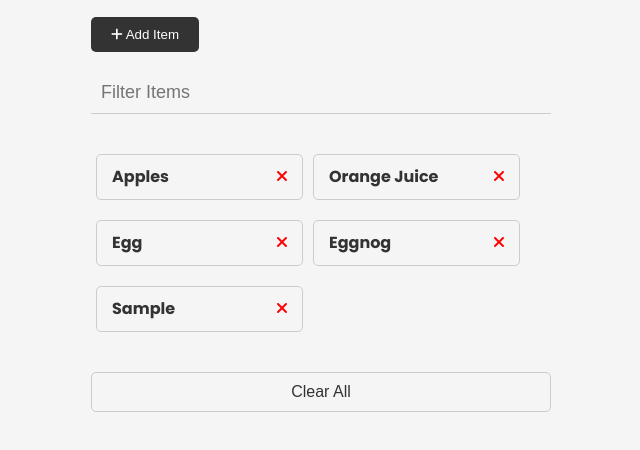
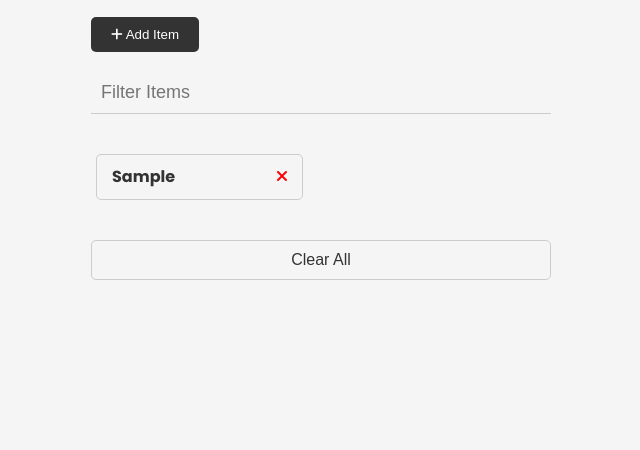
Before and after one commit to marceloquinze/js-project-shopping-list, a plain HTML site: page index.html in a window 1280 px wide. Both pictures are taken after typing "Sample" into the empty fields and a click on the button "Add Item". Shown: the part 180-630 px from the top of the page, without its empty margins (319-959 px from the left). Drawn offline with Linux system fonts and the light colour scheme.

Commit message:
Comments added

```diff
--- a/index.html
+++ b/index.html
@@ -47,7 +47,7 @@
       </div>
 
       <ul id="item-list" class="items">
-        <li>
+        <!-- <li>
           Apples
           <button class="remove-item btn-link text-red">
             <i class="fa-solid fa-xmark"></i>
@@ -70,7 +70,7 @@
           <button class="remove-item btn-link text-red">
             <i class="fa-solid fa-xmark"></i>
           </button>
-        </li>
+        </li> -->
       </ul>
 
       <button id="clear" class="btn-clear">Clear All</button>
--- a/script.js
+++ b/script.js
@@ -1,10 +1,29 @@
+/**
+ * Summary
+ * 1 Global Variables
+ * 2 Functions
+ * 		a) When we click the submit button
+ * 		b) How do we add items to DOM?
+ * 		c) How do we add items to local storage?
+ * 		d) Create Button
+ *		e) Create Icons
+ *		f) Removing items
+ *		g) Clearing items
+ *		h) Filtering items
+ *		i) Resetting UI State
+ * 3 Event Listeners
+ */
+
+// 1 Global Variables
 const itemForm = document.querySelector('#item-form');
 const itemInput = document.querySelector('#item-input');
-const itemList = document.querySelector('#item-list');
+const itemList = document.querySelector('#item-list'); //ul
 const clearBtn = document.querySelector('#clear');
 const itemFilter = document.querySelector('.filter');
 
-const addItem = (e) => {
+// 2 Functions
+// a) When we click the submit button
+const onAddItemSubmit = (e) => {
 	e.preventDefault();
 
 	// Vars
@@ -16,9 +35,23 @@ const addItem = (e) => {
 		return;
 	}
 
-	// Elements
+	// Create item DOM element
+	addItemToDOM(newItem);
+
+	// Add item to local storage
+	addItemToStorage(newItem);
+
+	// Check the UI as soon as we create the <li>s
+	resetState();
+
+	// Clear input after creating elements
+	itemInput.value = '';
+};
+
+// b) How do we add items to DOM?
+const addItemToDOM = (item) => {
 	const li = document.createElement('li');
-	li.appendChild(document.createTextNode(newItem));
+	li.appendChild(document.createTextNode(item));
 
 	const button = createButton('remove-item btn-link text-red');
 	const icon = createIcon('fa-solid fa-xmark');
@@ -27,26 +60,40 @@ const addItem = (e) => {
 	button.appendChild(icon);
 	li.appendChild(button);
 	itemList.appendChild(li);
-	// Check the UI as soon as we create the <li>s
-	resetState();
-
-	// Clear input after creating elements
-	itemInput.value = '';
 };
 
-// Accessory Functions
+// c) How do we add items to local storage?
+const addItemToStorage = (item) => {
+	let itemsFromStorage;
+
+	if (localStorage.getItem('items') === null) {
+		itemsFromStorage = [];
+	} else {
+		itemsFromStorage = JSON.parse(localStorage.getItem('items'));
+	}
+
+	// Add new item to array
+	itemsFromStorage.push(item);
+
+	// Convert to JSON string and set to local storage
+	localStorage.setItem('items', JSON.stringify(itemsFromStorage));
+};
+
+// d) Create Button
 const createButton = (classes) => {
 	const button = document.createElement('button');
 	button.className = classes;
 	return button;
 };
 
+// e) Create Icons
 const createIcon = (classes) => {
 	const icon = document.createElement('i');
 	icon.className = classes;
 	return icon;
 };
 
+// f) Removing items
 const removeItem = (e) => {
 	// Only remove if we click on an element whose parent has a certain class
 	if (e.target.parentElement.classList.contains('remove-item')) {
@@ -58,6 +105,7 @@ const removeItem = (e) => {
 	}
 };
 
+// g) Clearing items
 const clearItems = () => {
 	// Remove first child from <ul> while they exist
 	while (itemList.firstChild) {
@@ -66,6 +114,7 @@ const clearItems = () => {
 	resetState();
 };
 
+// h) Filtering items
 const filterItems = (e) => {
 	const items = itemList.querySelectorAll('li');
 	const text = e.target.value.toLowerCase();
@@ -81,6 +130,7 @@ const filterItems = (e) => {
 	});
 };
 
+// i) Resetting UI State (remove clear button and filter when no item exists)
 const resetState = () => {
 	// We need to define the <li>s here, upon function call
 	const items = itemList.querySelectorAll('li');
@@ -93,8 +143,8 @@ const resetState = () => {
 	}
 };
 
-// Event Listeners
-itemForm.addEventListener('submit', addItem);
+// 3 Event Listeners
+itemForm.addEventListener('submit', onAddItemSubmit);
 itemList.addEventListener('click', removeItem);
 clearBtn.addEventListener('click', clearItems);
 itemFilter.addEventListener('input', filterItems);
```
